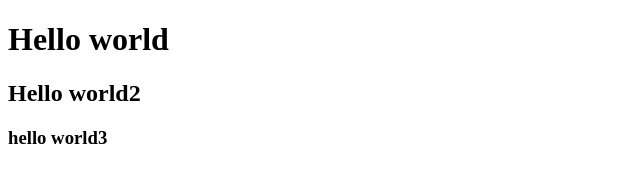
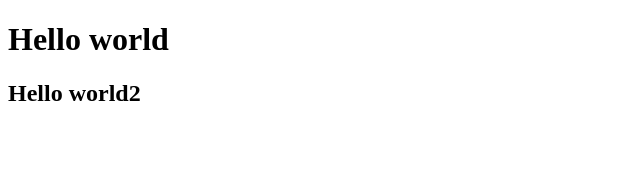
Before and after one commit to hsw52233/project, a plain HTML site: page index2.html in a window 1280 px wide. Shown: the whole page, without its empty margins (0-640 px from the left). Drawn offline with Linux system fonts and the light colour scheme.

Commit message:
Update index2.html

```diff
--- a/index2.html
+++ b/index2.html
@@ -8,6 +8,6 @@
   <body>
     <h1>Hello world</h1>
     <h2>Hello world2</h2>
-    <h3>hello world3</h3>
+
   </body>
 </html>
```
